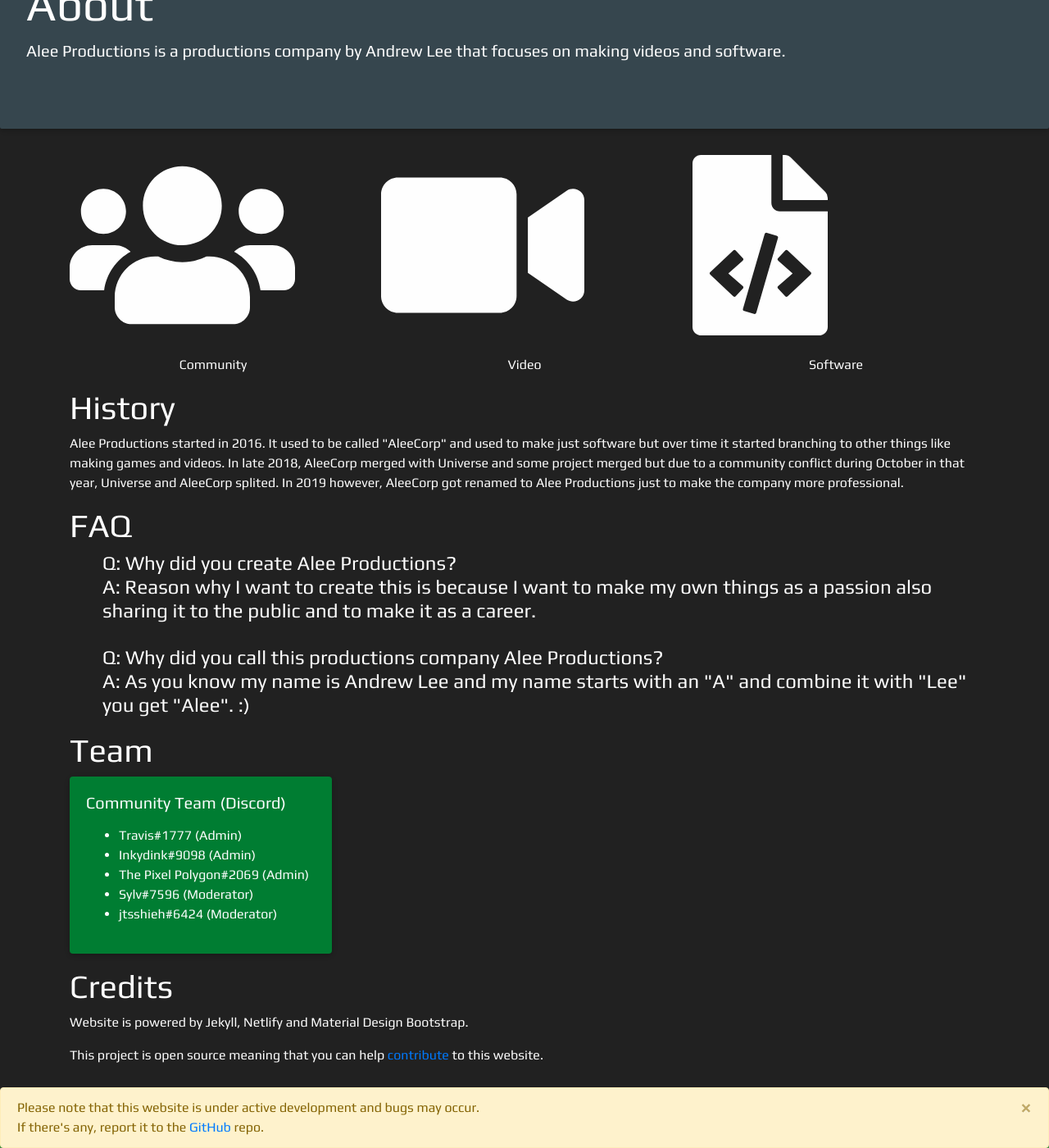
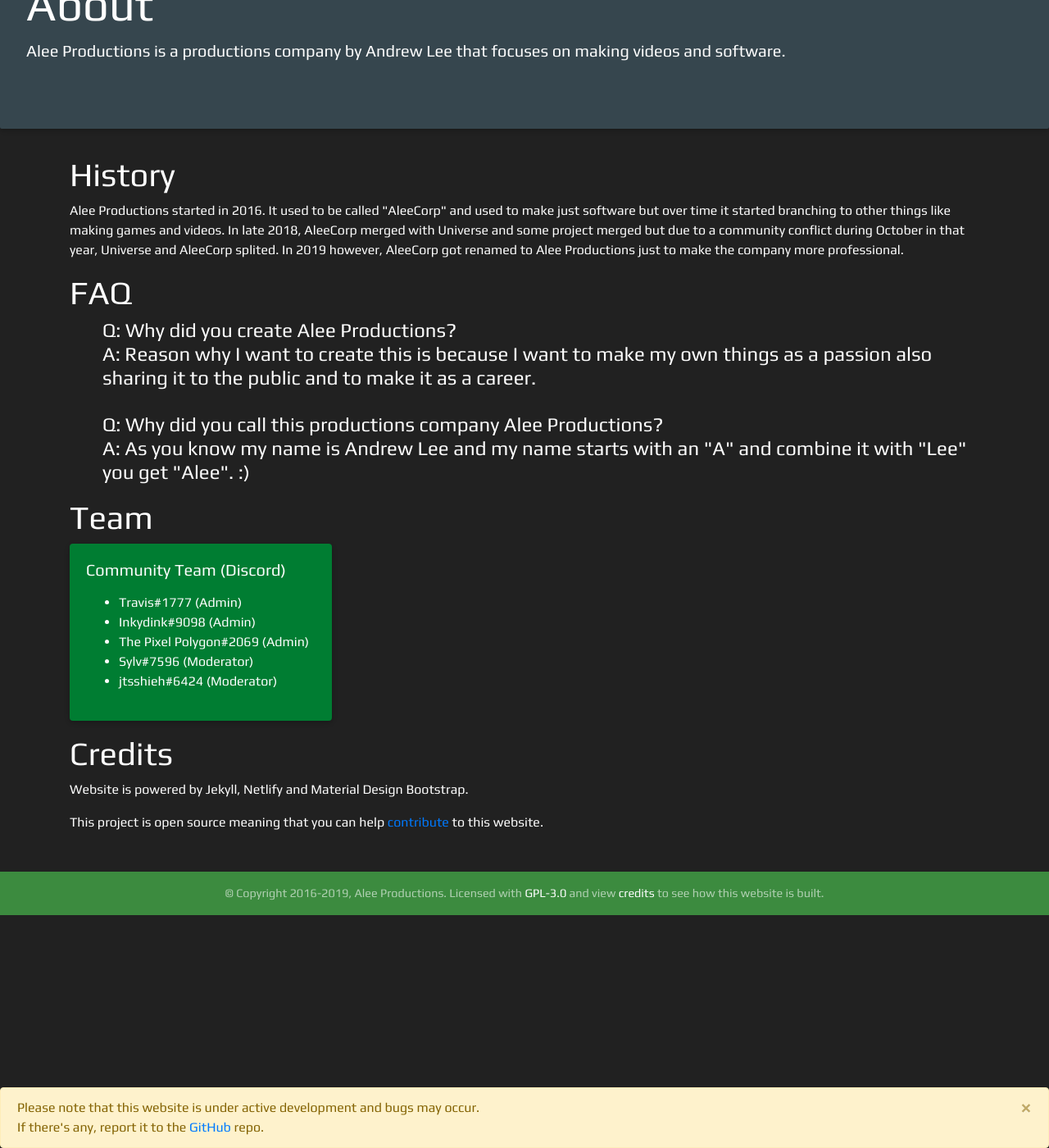
Before and after one commit to alee14-projects/website, a Jekyll site: the page built from about.html, in a window 1280 px wide and 1400 px high, scrolled down 148 px. Shown: the whole window at 82% size. Built offline with Jekyll 4.4.1, drawn with Linux system fonts in a browser that asks for light colours; nearby versions of some CDN libraries; some of the changed text lies outside the part shown.

Commit message:
Changed navbar, footer, tos, about

```diff
--- a/_includes/footer.html
+++ b/_includes/footer.html
@@ -1,5 +1,5 @@
 <footer class="page-footer mt-5 font-small green">
-        <div class="footer-copyright text-center py-3">© Copyright 2016-2019, Alee Productions Inc. Licensed with <a href="https://www.gnu.org/licenses/gpl-3.0.en.html">GPL-3.0</a> and view <a href="/about#credits">credits</a> to see how this website is built.</div>
+        <div class="footer-copyright text-center py-3">© Copyright 2016-2019, Alee Productions. Licensed with <a href="https://www.gnu.org/licenses/gpl-3.0.en.html">GPL-3.0</a> and view <a href="/about#credits">credits</a> to see how this website is built.</div>
 </footer>
 <div class="alert alert-warning fixed-bottom m-0 alert-dismissible fade show" role="alert">
         Please note that this website is under active development and bugs may occur.<br>If there's any, report it to the <a href="https://github.com/aleeproductions/website">GitHub</a> repo.
--- a/_includes/navbar.html
+++ b/_includes/navbar.html
@@ -9,13 +9,16 @@
     <div class="collapse navbar-collapse" id="navbarNav">
         <ul class="navbar-nav mr-auto">
             <li class="nav-item">
-                <a class="nav-link animsition-link" href="/">Home</a>
+                <a class="nav-link " href="/">Home</a>
             </li>
             <li class="nav-item">
                 <a class="nav-link animsition-link" href="/projects">Projects</a>
             </li>
             <li class="nav-item">
                 <a class="nav-link animsition-link" href="/tos">ToS</a>
+            </li>
+            <li class="nav-item">
+                <a class="nav-link animsition-link" href="https://forums.alee-productions.xyz">Forums</a>
             </li>
             <li class="nav-item">
                 <a class="nav-link animsition-link" href="/blog">Blog</a>
@@ -25,9 +28,38 @@
             </li>
         </ul>
         <ul class="navbar-nav">
-            <!--<li class="nav-item">
-                <a class="nav-link" onclick="toggle-theme">Dark</a>
-            </li>-->
+            <li class="nav-item">
+                <a class="nav-link animsition-link" href="https://github.com/aleeproductions">
+                    <i class="fab fa-github"></i> GitHub
+                </a>
+            </li>
+            <li class="nav-item">
+                <a class="nav-link animsition-link" href="https://git.alee-productions.xyz">
+                    <!-- <i class="fab fa-gitea"></i> --> Gitea
+                </a>
+            </li>
+            <li class="nav-item">
+                <a class="nav-link animsition-link" href="https://discord.gg/EFhRDqG">
+                    <i class="fab fa-discord"></i> Discord
+                </a>
+            </li>
+            <li class="nav-item">
+                <a class="nav-link animsition-link" href="https://www.reddit.com/r/aleeproductions/">
+                    <i class="fab fa-reddit"></i> Reddit
+                </a>
+            </li>
+            <li class="nav-item">
+                <a class="nav-link animsition-link" href="https://twitter.com/aleeproductions">
+                    <i class="fab fa-twitter"></i> Twitter
+                </a>
+            </li>
+            <li class="nav-item">
+                <a class="nav-link animsition-link" href="https://www.youtube.com/channel/UC9CIwdleH3m_PV35QqULWzA">
+                    <i class="fab fa-youtube"></i> YouTube
+                </a>
+            </li>
+        </ul>
+        <ul class="navbar-nav">
             <li class="nav-item">
                 <span class="navbar-text white-text">BETA</span>
             </li>
--- a/_layouts/default-none.html
+++ b/_layouts/default-none.html
@@ -12,7 +12,7 @@
     <div class="animsition">
     <div class="container">
     {{ content }}
-</div>
+    </div>
     {% include scripts.html %}
     {% include footer.html %}
     </div>
--- a/about.html
+++ b/about.html
@@ -4,47 +4,6 @@
 layout: default
 permalink: /about
 ---
-        <!--Community, Video and Software-->
-        <!-- If anyone knows how to fix this please tell me thanks -Alee :)-->
-        <div class="row d-flex justify-content-center">
-            <div class="col-sm">
-                <div class="view overlay">
-                    <a href="https://discord.gg/EFhRDqG">
-                        <img class="text-center" src="/assets/img/users-solid.svg" height=220px>
-                        <div class="mask flex-center rgba-green-strong">
-                            <p class="white-text">Community</p>
-                        </div>
-                    </a>
-                </div>
-                <br>
-                <p class="text-center">Community</p>
-            </div>
-            <div class="col-sm">
-                <div class="view overlay">
-                    <a href="https://www.youtube.com/channel/UC9CIwdleH3m_PV35QqULWzA">
-                        <img src="/assets/img/video-solid.svg" height=220px>
-                        <div class="mask flex-center rgba-green-strong">
-                            <p class="white-text">Video</p>
-                        </div>
-                    </a>
-                </div>
-                <br>
-                <p class="text-center">Video</p>
-            </div>
-            <div class="col-sm">
-                <div class="view overlay">
-                    <a href="https://github.com/aleeproductions">
-                        <img src="/assets/img/file-code-solid.svg" height=220px>
-                        <div class="mask flex-center rgba-green-strong">
-                            <p class="white-text">Software</p>
-                        </div>
-                    </a>
-                </div>
-                <br>
-                <p class="text-center">Software</p>
-            </div>
-        </div>
-
         <h1>History</h1>
         <p>Alee Productions started in 2016. It used to be called "AleeCorp" and used to make just software but over
             time it started branching to other things like making games and videos.
```
Also changed, not shown: tos.html (+5 -6 lines).
